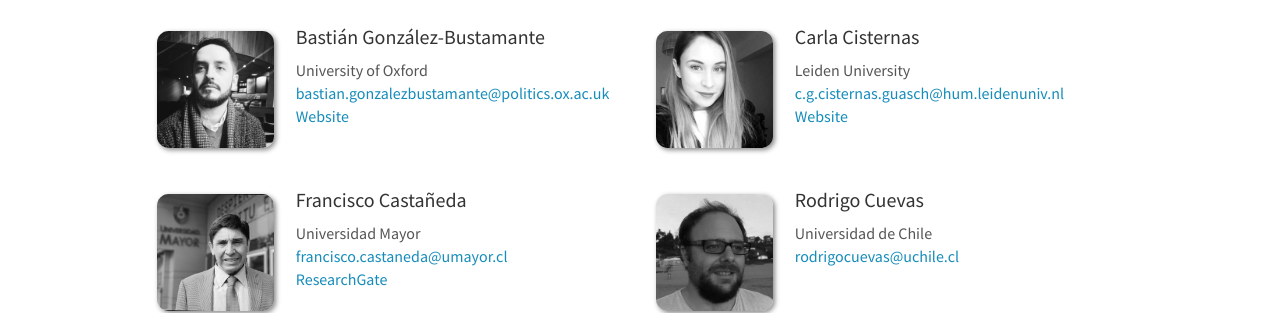
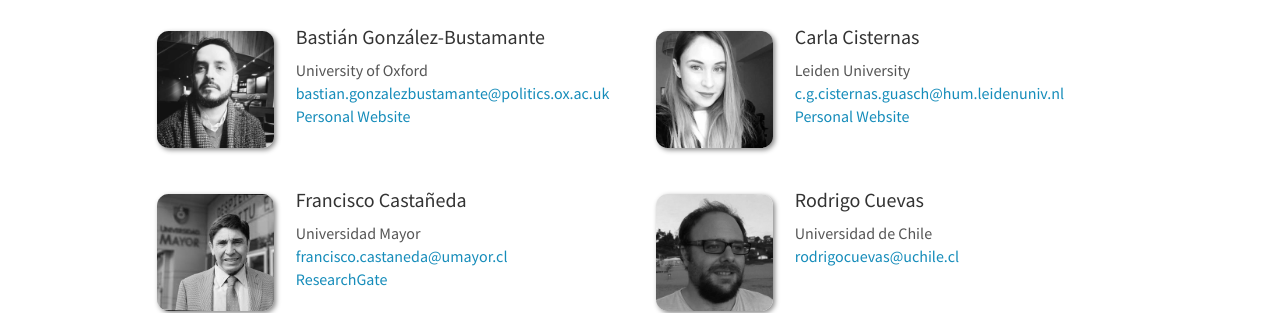
Before and after one commit to training-datalab/old-training-datalab.com, a Jekyll site: the page built from _pages/team.md, in a window 1280 px wide and 900 px high. Shown: the part 226-539 px from the top of the window. Built offline with Jekyll 4.4.1, drawn with Linux system fonts in a browser that asks for light colours; nearby versions of some CDN libraries.

Commit message:
Revert "Update researchers.yml"
This reverts commit f5bb79eee1af4aa61db3cdfd3386ce4e4155b27e.

```diff
--- a/_data/researchers.yml
+++ b/_data/researchers.yml
@@ -2,13 +2,13 @@
   photo: bgonzalezbustamante.jpg
   info: University of Oxford
   email: bastian.gonzalezbustamante@politics.ox.ac.uk
-  website: <a href="https://bgonzalezbustamante.com" target="_blank">Website</a>
+  website: <a href="https://bgonzalezbustamante.com" target="_blank">Personal Website</a>
 
 - name: Carla Cisternas
   photo: ccisternas.jpg
   info: Leiden University
   email: c.g.cisternas.guasch@hum.leidenuniv.nl
-  website: <a href="https://carlacisternas.com/" target="_blank">Website</a>
+  website: <a href="https://carlacisternas.com/" target="_blank">Personal Website</a>
 
 - name: Francisco Castañeda
   photo: fcastaneda.jpg
```
